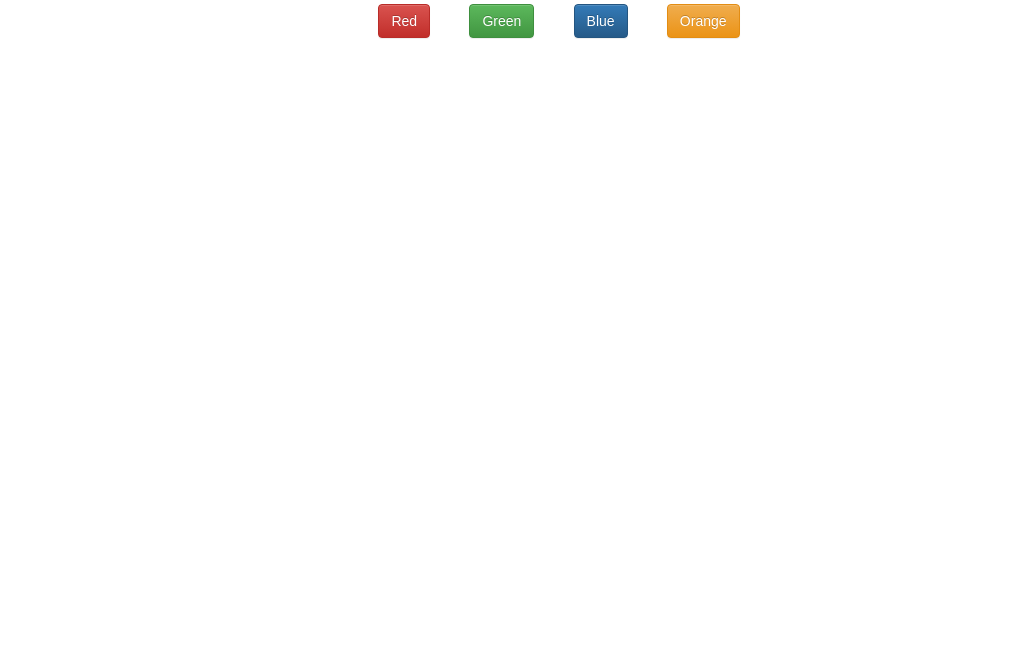
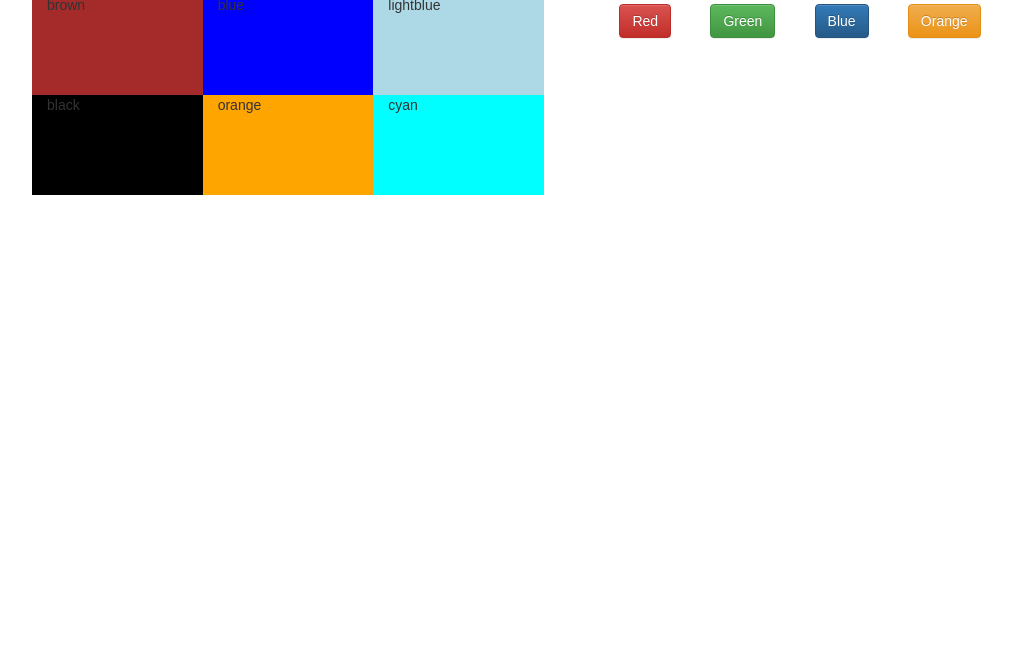
Before and after one commit to radhey113/React-Node-With-Docker-Compose-File, a React app in the folder front-end/: page / in a window 1280 px wide. Shown: the part 131-800 px from the top of the page, without its empty margins (81-1093 px from the left). Built offline with nearby package versions, Linux system fonts and the light colour scheme.

Commit message:
squars with min width and height

```diff
--- a/front-end/src/Components/Home/index.js
+++ b/front-end/src/Components/Home/index.js
@@ -10,13 +10,28 @@ import Overlay from "../../UI/Loader/Overlay";
 
 export default class Home extends React.Component {
 
+    color = [];
+
     constructor(props){
 
         super(props);
         this.state = {
             sStyleClass: 'red',
-            display: 'block'
+            display: 'block',
+            color: 'white'
         };
+
+        this.color = [
+            'red',
+            'green',
+            'yellow',
+            'brown',
+            'blue',
+            'lightblue',
+            'black',
+            'orange',
+            'cyan'
+        ]
 
         setTimeout(() => {
             this.setState({display:"none"});
@@ -36,6 +51,11 @@ export default class Home extends React.Component {
         }
     }
 
+    replaceColor(index){
+        let color = prompt("Please enter your favourate color:", "lightblue");
+        this.color[index] = color;
+    }
+
 
     render() {
 
@@ -45,6 +65,15 @@ export default class Home extends React.Component {
         let BlueButton = <ClickButton title='Blue' sClass='primary' changeTextColor={this.changeColor.bind(this,'blue')}/>
         let OrangeButton = <ClickButton title='Orange' sClass='warning' changeTextColor={this.changeColor.bind(this,'orange')}/>
 
+        let elementRender = this.color.map((color, index) => {
+
+            return (
+                <Page key={index} wraperClass="col-sm-4 col-md-4 minHeightWidth center-block" style={{"background-color":color}}  >
+                    {/* <button onclick={this.replaceColor(index)} >Replace {color} color</button> */}{color}
+                </Page>
+            )
+
+        });
 
         return (
             /** Common Page wraper **/
@@ -52,18 +81,9 @@ export default class Home extends React.Component {
             <Page wraperClass="container">
             {/*<Page wraperClass="container" style={{"background-color":"green"}}>*/}
 
-                {/*<Page wraperClass="container" style={{"background-color":"red"}}>*/}
-
-                    {/*<Page wraperClass="col-sm-6 col-md-6" style={{"background-color":"white"}}>*/}
-                        {/*hello buddy*/}
-                    {/*</Page>*/}
-                    {/*<Page wraperClass="col-sm-6 col-md-6" style={{"background-color": "blue"}}>*/}
-                        {/*<Page wrapperClass="col-sm-12 col-md-8" style={{"padding": "20px"}}>*/}
-                                {/*cool hun mai*/}
-                        {/*</Page>*/}
-                    {/*</Page>*/}
-
-                {/*</Page>*/}
+                <Page wraperClass="row">
+                    {elementRender}
+                </Page>
 
                 {/*My button work*/}
                 <Overlay hide={this.state.display} hideOverlay={this.endLoader.bind(this)}>
--- a/front-end/src/Components/Home/style.css
+++ b/front-end/src/Components/Home/style.css
@@ -28,3 +28,8 @@
 .blue {
     color: #245580;
 }
+
+.minHeightWidth{
+    min-width: 100px;
+    min-height: 100px;
+}
```
